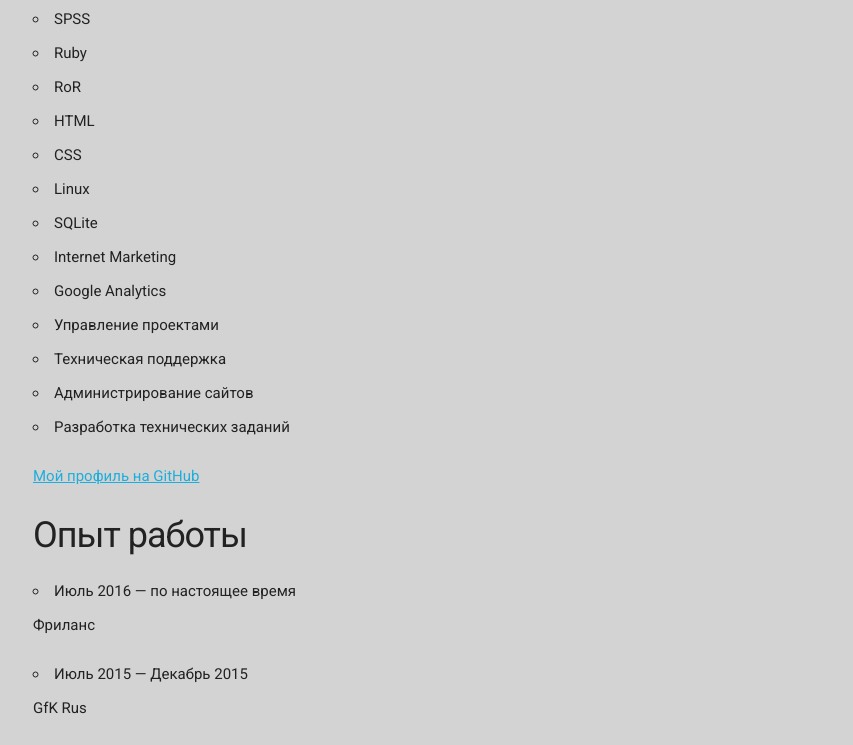
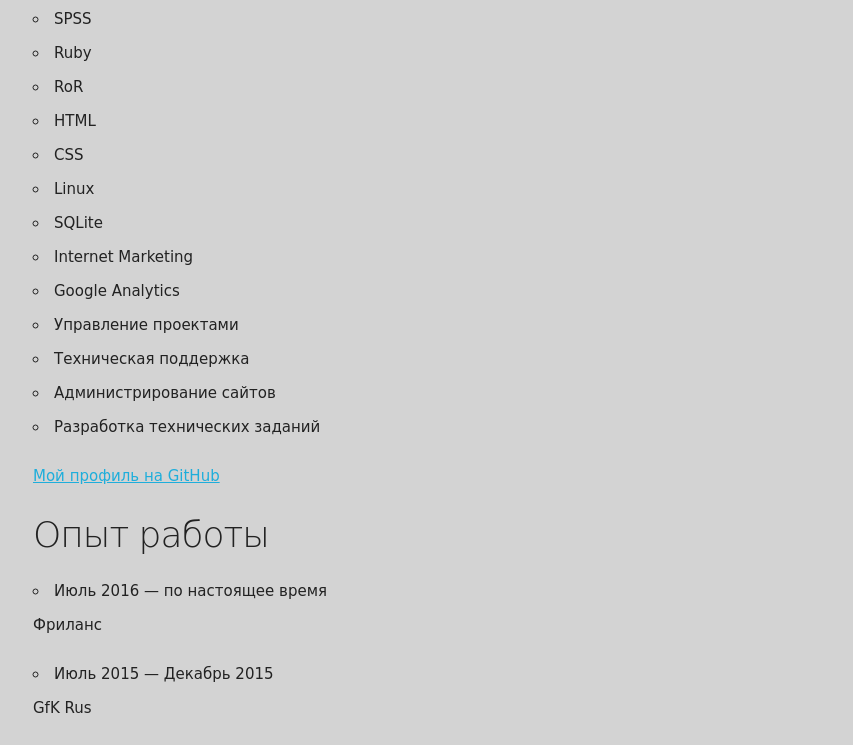
Before and after one commit to andrybely/cv, a plain HTML site: page index.html in a window 1280 px wide. Shown: the part 699-1444 px from the top of the page, without its empty margins (127-980 px from the left). Drawn offline with Linux system fonts and the light colour scheme.

Commit message:
Update skeleton.css

```diff
--- a/css/skeleton.css
+++ b/css/skeleton.css
@@ -125,7 +125,7 @@ body {
   font-size: 1.5em; /* currently ems cause chrome bug misinterpreting rems on body element */
   line-height: 1.6;
   font-weight: 400;
-  font-family: 'Roboto', sans-serif;
+  font-family: 'Baloo Bhai', cursive;
   color: #222; }
 
 
```
